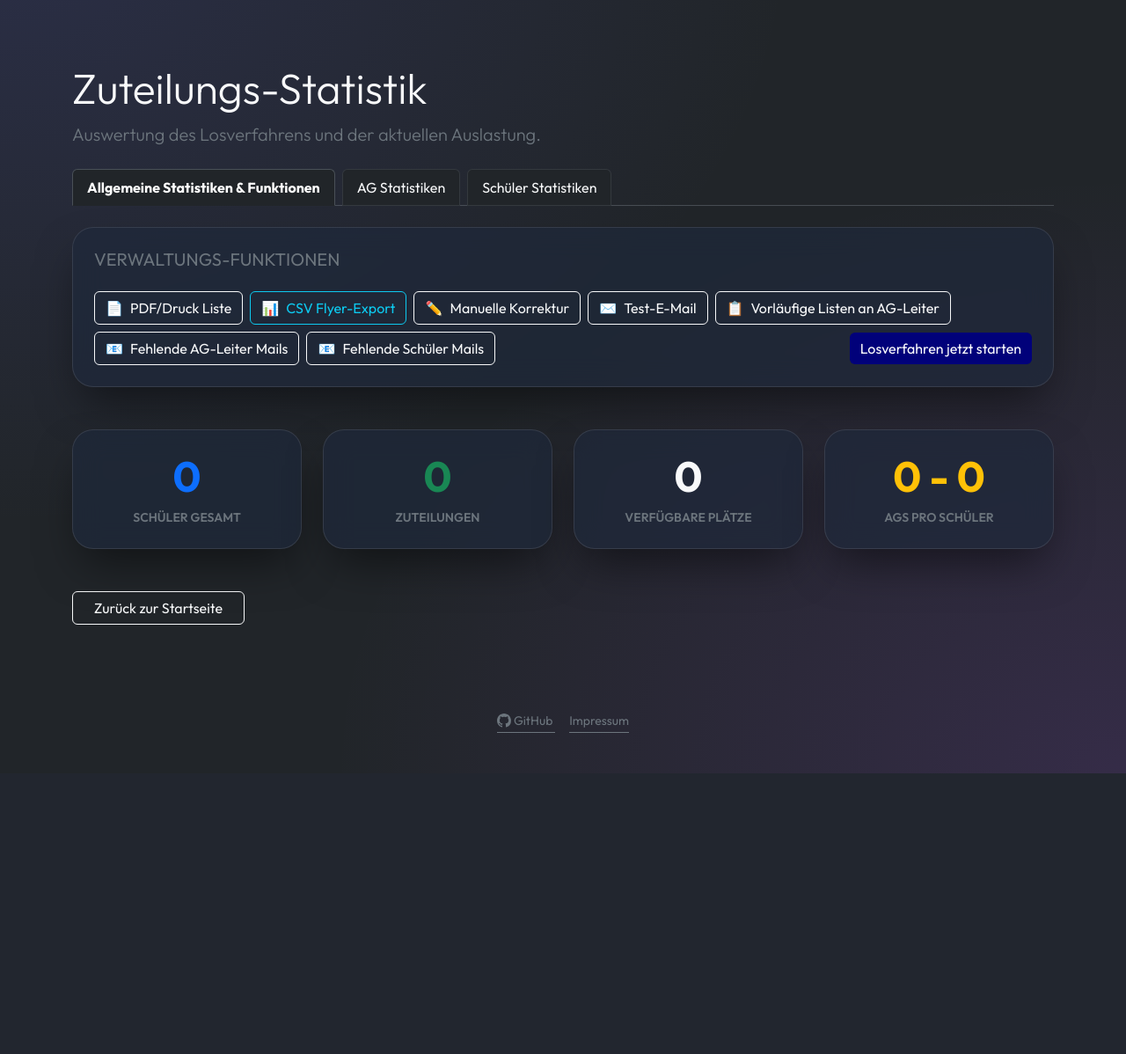
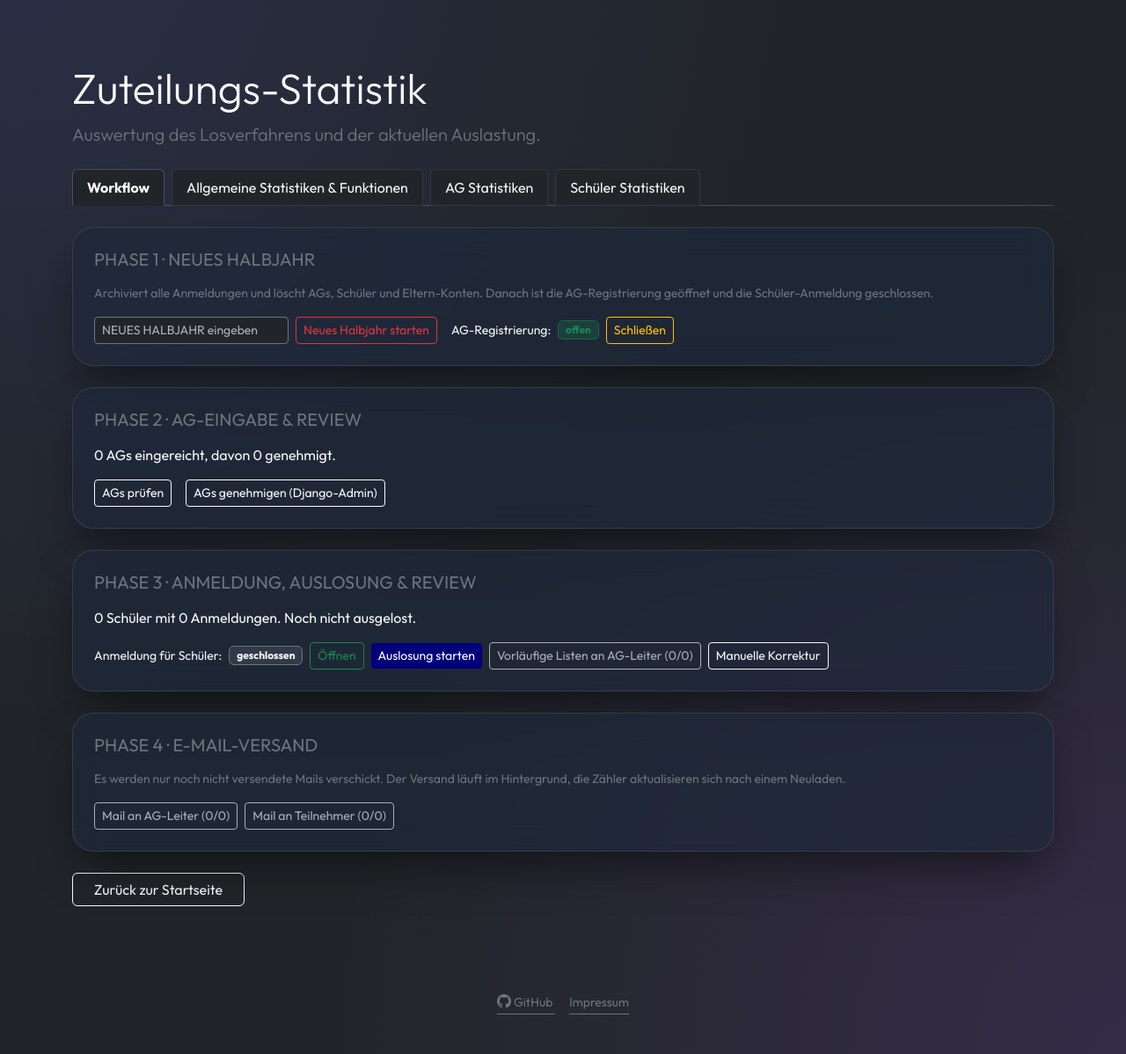
Before and after one commit to ruben-sch/schul-ag-portal-gechingen, a Django app: page /stats/ in a window 1280 px wide. Shown: the part 83-1281 px from the top of the page at 88% size. Before the commit the page ends 962 px from the top, so only its background shows below. Run offline with Django 4.2, Linux system fonts and the light colour scheme; the visitor is signed in with stand-in values (Sample User, id 1); data comes from the database, SQL or seed files in the repository; data that the repository does not hold is empty.

Commit message:
feat: Workflow-Tab im Admin-Bereich (#136)
Neuer Standard-Tab auf /stats/ bildet das Halbjahr in vier Phasen ab:
Semesterwechsel (mit getippter Bestätigung), Schalter für
AG-Registrierung und Anmeldung, Auslosung, vorläufige Leiter-Listen,
manuelle Korrektur und finaler Versand mit Zählern.
Auslosung nur per POST und nur bei geschlossener Anmeldung.

Closes #129


Claude-Session: https://claude.ai/code/session_01PRhNe13YQ9iJXKjnYKSkQb

Co-authored-by: Claude <noreply@anthropic.com>

```diff
--- a/ags/management/commands/next_semester.py
+++ b/ags/management/commands/next_semester.py
@@ -5,6 +5,7 @@ from django.core.management.base import BaseCommand
 from django.contrib.auth.models import User
 from ags.models import AG, SchuelerProfile, Anmeldung, AppConfig, ArchivEintrag
 from django.core import serializers
+from django.conf import settings
 
 class Command(BaseCommand):
     help = 'Archiviert die aktuelle Runde in der Datenbank und setzt das System für das nächste Halbjahr zurück.'
@@ -38,7 +39,7 @@ class Command(BaseCommand):
 
         # 2. JSON-Sicherung (Zusatz-Backup / Log-Ausgabe)
         timestamp = datetime.now().strftime('%Y-%m-%d_%H-%M-%S')
-        archive_dir = 'archives'
+        archive_dir = settings.SEMESTER_BACKUP_DIR
         if not os.path.exists(archive_dir):
             os.makedirs(archive_dir)
 
@@ -65,7 +66,8 @@ class Command(BaseCommand):
         AG.objects.all().delete()
 
         deleted_users, _ = User.objects.filter(is_superuser=False, is_staff=False).delete()
-        AppConfig.objects.all().update(anmeldung_offen=False)
+        # Neue Runde: Anmeldung zu, AG-Registrierung offen, damit Leiter direkt einreichen können.
+        AppConfig.objects.all().update(anmeldung_offen=False, ag_registrierung_offen=True)
 
         self.stdout.write(self.style.SUCCESS(
             f"Datenbank bereinigt. {deleted_users} Benutzer gelöscht. Bereit für die neue Runde!"
--- /dev/null
+++ b/ags/templates/ags/partials/workflow.html
@@ -0,0 +1,72 @@
+{% comment %}Workflow-Tab: ein Halbjahr in vier Phasen. Context aus services.get_workflow_status().{% endcomment %}
+<div class="glass-card p-4 mb-4">
+    <h2 class="h5 text-secondary mb-3 text-uppercase tracking-wide">Phase 1 · Neues Halbjahr</h2>
+    <p class="text-secondary small mb-3">Archiviert alle Anmeldungen und löscht AGs, Schüler und Eltern-Konten. Danach ist die AG-Registrierung geöffnet und die Schüler-Anmeldung geschlossen.</p>
+    <div class="d-flex flex-wrap gap-3 align-items-center">
+        <form method="post" action="{% url 'workflow_next_semester' %}" class="m-0 d-flex flex-wrap gap-2 align-items-center"
+            onsubmit="return confirm('Wirklich ein neues Halbjahr starten? Alle AGs, Schüler und Anmeldungen werden archiviert und gelöscht.')">
+            {% csrf_token %}
+            <input type="text" name="bestaetigung" class="form-control form-control-sm bg-dark text-light border-secondary w-auto"
+                placeholder="NEUES HALBJAHR eingeben" autocomplete="off" required>
+            <button type="submit" class="btn btn-outline-danger btn-sm">Neues Halbjahr starten</button>
+        </form>
+        {% include 'ags/partials/workflow_toggle.html' with name='ag_registrierung_offen' offen=config.ag_registrierung_offen label='AG-Registrierung' %}
+    </div>
+</div>
+
+<div class="glass-card p-4 mb-4">
+    <h2 class="h5 text-secondary mb-3 text-uppercase tracking-wide">Phase 2 · AG-Eingabe & Review</h2>
+    <p class="text-light mb-3">{{ ag_count }} AGs eingereicht, davon {{ ag_approved_count }} genehmigt.</p>
+    <div class="d-flex flex-wrap gap-3 align-items-center">
+        <a href="?tab=ags" class="btn btn-outline-light btn-sm">AGs prüfen</a>
+        <a href="{% url 'admin:ags_ag_changelist' %}" class="btn btn-outline-light btn-sm">AGs genehmigen (Django-Admin)</a>
+    </div>
+</div>
+
+<div class="glass-card p-4 mb-4">
+    <h2 class="h5 text-secondary mb-3 text-uppercase tracking-wide">Phase 3 · Anmeldung, Auslosung & Review</h2>
+    <p class="text-light mb-3">
+        {{ schueler_count }} Schüler mit {{ anmeldung_count }} Anmeldungen.
+        {% if lottery_done %}Auslosung ist erfolgt: {{ zugeteilte_count }} Schüler haben einen Platz.{% else %}Noch nicht ausgelost.{% endif %}
+    </p>
+    <div class="d-flex flex-wrap gap-2 align-items-center">
+        {% include 'ags/partials/workflow_toggle.html' with name='anmeldung_offen' offen=config.anmeldung_offen label='Anmeldung für Schüler' %}
+        <form method="post" action="{% url 'run_lottery_internal' %}" class="m-0">
+            {% csrf_token %}
+            <button type="submit" class="btn btn-brand-primary btn-sm" {% if lottery_blocked %}disabled title="{{ lottery_blocked }}"{% endif %}
+                onclick="return confirm('Losverfahren jetzt starten? Bisherige Zuteilungen werden überschrieben.')">Auslosung starten</button>
+        </form>
+        <form method="post" action="{% url 'send_bulk_emails' %}" class="m-0">
+            {% csrf_token %}
+            <input type="hidden" name="target" value="leader_preview">
+            <button type="submit" class="btn btn-outline-light btn-sm" {% if not lottery_done %}disabled title="Erst auslosen"{% endif %}
+                onclick="return confirm('Vorläufige Teilnehmerlisten an alle AG-Leiter senden? (nur noch nicht versendete)')">
+                Vorläufige Listen an AG-Leiter ({{ preview_sent_count }}/{{ ag_approved_count }})
+            </button>
+        </form>
+        <a href="{% url 'manual_intervention' %}" class="btn btn-outline-light btn-sm">Manuelle Korrektur</a>
+    </div>
+</div>
+
+<div class="glass-card p-4 mb-4">
+    <h2 class="h5 text-secondary mb-3 text-uppercase tracking-wide">Phase 4 · E-Mail-Versand</h2>
+    <p class="text-secondary small mb-3">Es werden nur noch nicht versendete Mails verschickt. Der Versand läuft im Hintergrund, die Zähler aktualisieren sich nach einem Neuladen.</p>
+    <div class="d-flex flex-wrap gap-2 align-items-center">
+        <form method="post" action="{% url 'send_bulk_emails' %}" class="m-0">
+            {% csrf_token %}
+            <input type="hidden" name="target" value="leaders">
+            <button type="submit" class="btn btn-outline-light btn-sm" {% if not lottery_done %}disabled title="Erst auslosen"{% endif %}
+                onclick="return confirm('Finale Teilnehmerlisten an alle AG-Leiter senden?')">
+                Mail an AG-Leiter ({{ leader_sent_count }}/{{ ag_approved_count }})
+            </button>
+        </form>
+        <form method="post" action="{% url 'send_bulk_emails' %}" class="m-0">
+            {% csrf_token %}
+            <input type="hidden" name="target" value="students">
+            <button type="submit" class="btn btn-outline-light btn-sm" {% if not lottery_done %}disabled title="Erst auslosen"{% endif %}
+                onclick="return confirm('Zuteilungen an alle Teilnehmer senden?')">
+                Mail an Teilnehmer ({{ acceptance_sent_count }}/{{ zugeteilte_count }})
+            </button>
+        </form>
+    </div>
+</div>
--- /dev/null
+++ b/ags/templates/ags/partials/workflow_toggle.html
@@ -0,0 +1,13 @@
+<form method="post" action="{% url 'workflow_toggle' %}" class="m-0 d-flex align-items-center gap-2">
+    {% csrf_token %}
+    <input type="hidden" name="name" value="{{ name }}">
+    <input type="hidden" name="offen" value="{% if offen %}0{% else %}1{% endif %}">
+    <span class="text-light small">{{ label }}:</span>
+    {% if offen %}
+    <span class="badge bg-success bg-opacity-25 text-success border border-success border-opacity-50">offen</span>
+    <button type="submit" class="btn btn-outline-warning btn-sm">Schließen</button>
+    {% else %}
+    <span class="badge bg-secondary bg-opacity-25 text-light border border-secondary">geschlossen</span>
+    <button type="submit" class="btn btn-outline-success btn-sm">Öffnen</button>
+    {% endif %}
+</form>
--- a/ags/templates/ags/stats.html
+++ b/ags/templates/ags/stats.html
@@ -10,7 +10,10 @@
 
 <ul class="nav nav-tabs border-secondary border-opacity-50 mb-4">
   <li class="nav-item">
-    <a class="nav-link {% if tab == 'general' %}active bg-brand-primary fw-bold border-brand-primary{% else %}text-light bg-dark border-secondary border-opacity-25{% endif %}" href="?tab=general">Allgemeine Statistiken & Funktionen</a>
+    <a class="nav-link {% if tab == 'workflow' %}active bg-brand-primary fw-bold border-brand-primary{% else %}text-light bg-dark border-secondary border-opacity-25{% endif %}" href="?tab=workflow">Workflow</a>
+  </li>
+  <li class="nav-item">
+    <a class="nav-link ms-2 {% if tab == 'general' %}active bg-brand-primary fw-bold border-brand-primary{% else %}text-light bg-dark border-secondary border-opacity-25{% endif %}" href="?tab=general">Allgemeine Statistiken & Funktionen</a>
   </li>
   <li class="nav-item">
     <a class="nav-link ms-2 {% if tab == 'ags' %}active bg-brand-primary fw-bold border-brand-primary{% else %}text-light bg-dark border-secondary border-opacity-25{% endif %}" href="?tab=ags">AG Statistiken</a>
@@ -20,7 +23,9 @@
   </li>
 </ul>
 
-{% if tab == 'general' %}
+{% if tab == 'workflow' %}
+{% include 'ags/partials/workflow.html' %}
+{% elif tab == 'general' %}
 <div class="glass-card p-4 mb-5">
     <h2 class="h5 text-secondary mb-4 text-uppercase tracking-wide">Verwaltungs-Funktionen</h2>
     <div class="d-flex flex-wrap gap-2 align-items-center">
@@ -40,6 +45,7 @@
 
         <form method="post" action="{% url 'send_bulk_emails' %}" class="m-0 d-inline">
             {% csrf_token %}
+            <input type="hidden" name="tab" value="general">
             <input type="hidden" name="target" value="leader_preview">
             <button type="submit" class="btn btn-outline-light d-flex align-items-center gap-2" onclick="return confirm('Möchtest du allen AG-Leitern die vorläufige Teilnehmerliste zur Prüfung senden? (Es werden nur noch nicht versendete Mails verschickt)')">
                 <span>📋</span> Vorläufige Listen an AG-Leiter
@@ -48,6 +54,7 @@
 
         <form method="post" action="{% url 'send_bulk_emails' %}" class="m-0 d-inline">
             {% csrf_token %}
+            <input type="hidden" name="tab" value="general">
             <input type="hidden" name="target" value="leaders">
             <button type="submit" class="btn btn-outline-light d-flex align-items-center gap-2" onclick="return confirm('Möchtest du allen AG-Leitern ihre Teilnehmerlisten senden? (Es werden nur noch nicht versendete Mails verschickt)')">
                 <span>📧</span> Fehlende AG-Leiter Mails
@@ -56,15 +63,18 @@
 
         <form method="post" action="{% url 'send_bulk_emails' %}" class="m-0 d-inline">
             {% csrf_token %}
+            <input type="hidden" name="tab" value="general">
             <input type="hidden" name="target" value="students">
             <button type="submit" class="btn btn-outline-light d-flex align-items-center gap-2" onclick="return confirm('Möchtest du allen Schülern ihre Zuteilungen senden? (Es werden nur noch nicht versendete Mails verschickt)')">
                 <span>📧</span> Fehlende Schüler Mails
             </button>
         </form>
 
-        <div class="ms-md-auto mt-2 mt-md-0">
-            <a href="/run-lottery-internal/" class="btn btn-brand-primary">Losverfahren jetzt starten</a>
-        </div>
+        <form method="post" action="{% url 'run_lottery_internal' %}" class="ms-md-auto mt-2 mt-md-0">
+            {% csrf_token %}
+            <input type="hidden" name="tab" value="general">
+            <button type="submit" class="btn btn-brand-primary" onclick="return confirm('Losverfahren jetzt starten? Bisherige Zuteilungen werden überschrieben.')">Losverfahren jetzt starten</button>
+        </form>
     </div>
 </div>
 
@@ -117,6 +127,7 @@
                             <div class="d-flex flex-column align-items-end gap-1">
                             <form method="post" action="{% url 'resend_leader_email' %}" class="m-0 d-flex align-items-center gap-2">
                                 {% csrf_token %}
+                                <input type="hidden" name="tab" value="ags">
                                 <input type="hidden" name="ag_id" value="{{ ag.id }}">
                                 <input type="hidden" name="kind" value="preview">
                                 <span class="small text-secondary">Vorläufig:</span>
@@ -130,6 +141,7 @@
                             <form method="post" action="{% url 'resend_leader_email' %}" class="m-0 d-flex align-items-center gap-2">
                                 <span class="small text-secondary">Final:</span>
                                 {% csrf_token %}
+                                <input type="hidden" name="tab" value="ags">
                                 <input type="hidden" name="ag_id" value="{{ ag.id }}">
                                 {% if ag.leader_email_sent %}
                                 <span class="badge bg-success bg-opacity-25 text-success border border-success border-opacity-50" title="Mail an Leiter gesendet"><i class="bi bi-check-circle-fill"></i> Gesendet</span>
--- a/ags/urls.py
+++ b/ags/urls.py
@@ -16,6 +16,8 @@ urlpatterns = [
     path('resend-leader-email/', views.resend_leader_email, name='resend_leader_email'),
     path('send-bulk-emails/', views.send_bulk_emails_view, name='send_bulk_emails'),
     path('run-lottery-internal/', views.run_lottery_view, name='run_lottery_internal'),
+    path('workflow/toggle/', views.workflow_toggle, name='workflow_toggle'),
+    path('workflow/next-semester/', views.workflow_next_semester, name='workflow_next_semester'),
     path('test-email/', views.test_email, name='test_email'),
     path('impressum/', views.impressum, name='impressum'),
 ]
--- a/ags/views.py
+++ b/ags/views.py
@@ -9,6 +9,7 @@ from django.views.generic import TemplateView, CreateView, FormView
 from django.conf import settings
 from datetime import datetime
 from django.http import HttpRequest, HttpResponse
+from django.views.decorators.http import require_POST
 import csv
 from django.db.models import Count, Sum, Min, Max, Q
 from django.contrib.auth.decorators import login_required, user_passes_test
@@ -145,9 +146,11 @@ def dashboard(request):
     })
 
 @user_passes_test(lambda u: u.is_staff)
-def stats_dashboard(request):
-    tab = request.GET.get('tab', 'general')
+def stats_dashboard(request: HttpRequest) -> HttpResponse:
+    tab = request.GET.get('tab', 'workflow')
     stats = services.get_portal_stats() if tab in ['general', 'ags'] else {}
+    if tab == 'workflow':
+        stats = services.get_workflow_status()
 
     # Per Student stats if needed
     search_query = request.GET.get('student_search', '')
@@ -165,11 +168,53 @@ def stats_dashboard(request):
         'tab': tab
     })
 
+DASHBOARD_TABS = ('workflow', 'general', 'ags', 'students')
+
+
+def _zurueck_zum_dashboard(request: HttpRequest) -> HttpResponse:
+    """Leitet nach einer Aktion in den Dashboard-Tab zurück, aus dem das Formular kam."""
+    tab = request.POST.get('tab')
+    if tab not in DASHBOARD_TABS:
+        tab = 'workflow'
+    return redirect(f"{reverse('stats_dashboard')}?tab={tab}")
+
+
+@require_POST
 @user_passes_test(lambda u: u.is_staff)
-def run_lottery_view(request):
-    run_lottery()
-    messages.success(request, "Das Losverfahren wurde erfolgreich durchgeführt.")
-    return redirect('stats_dashboard')
+def run_lottery_view(request: HttpRequest) -> HttpResponse:
+    blocked = services.lottery_blocked_reason()
+    if blocked:
+        messages.error(request, blocked)
+    else:
+        run_lottery()
+        messages.success(request, "Das Losverfahren wurde erfolgreich durchgeführt.")
+    return _zurueck_zum_dashboard(request)
+
+
+@require_POST
+@user_passes_test(lambda u: u.is_staff)
+def workflow_toggle(request: HttpRequest) -> HttpResponse:
+    name = request.POST.get('name')
+    offen = request.POST.get('offen') == '1'
+    try:
+        services.set_workflow_schalter(name, offen)
+    except ValueError:
+        messages.error(request, "Unbekannte Einstellung.")
+    else:
+        label = 'AG-Registrierung' if name == 'ag_registrierung_offen' else 'Anmeldung'
+        messages.success(request, f"{label} ist jetzt {'geöffnet' if offen else 'geschlossen'}.")
+    return _zurueck_zum_dashboard(request)
+
+
+@require_POST
+@user_passes_test(lambda u: u.is_staff)
+def workflow_next_semester(request: HttpRequest) -> HttpResponse:
+    if request.POST.get('bestaetigung') != 'NEUES HALBJAHR':
+        messages.error(request, "Bitte zur Bestätigung NEUES HALBJAHR eingeben.")
+        return _zurueck_zum_dashboard(request)
+    services.start_new_semester()
+    messages.success(request, "Das Halbjahr wurde archiviert und das System für die neue Runde zurückgesetzt.")
+    return _zurueck_zum_dashboard(request)
 
 @user_passes_test(lambda u: u.is_staff)
 def manual_intervention(request: HttpRequest) -> HttpResponse:
@@ -277,7 +322,7 @@ def resend_leader_email(request: HttpRequest) -> HttpResponse:
             logger.error(f"Unerwarteter Fehler beim AG-Leiter E-Mail-Nachversand: {e}", exc_info=True)
             messages.error(request, "Ein Fehler ist aufgetreten.")
 
-    return redirect('stats_dashboard')
+    return _zurueck_zum_dashboard(request)
 
 @user_passes_test(lambda u: u.is_staff)
 def stats_export(request):
@@ -407,4 +452,4 @@ def send_bulk_emails_view(request: HttpRequest) -> HttpResponse:
         else:
             messages.error(request, "Ungültiges Zielfeld für den E-Mail-Versand.")
 
-    return redirect(reverse('stats_dashboard') + '?tab=general')
+    return _zurueck_zum_dashboard(request)
--- a/config/settings.py
+++ b/config/settings.py
@@ -140,6 +140,8 @@ DEFAULT_FROM_EMAIL = env("DEFAULT_FROM_EMAIL")
 EMAIL_TIMEOUT = env.int("EMAIL_TIMEOUT", default=20)
 # Grundwartezeit in Sekunden zwischen Versuchen bei vorübergehenden Versandfehlern (verdoppelt sich je Versuch).
 EMAIL_RETRY_DELAY = env.float("EMAIL_RETRY_DELAY", default=5)
+# Ablage der JSON-Sicherung beim Halbjahreswechsel (next_semester).
+SEMESTER_BACKUP_DIR = env("SEMESTER_BACKUP_DIR", default=str(BASE_DIR / "archives"))
 
 # Erinnerungsmail an Teilnehmer: so viele Tage vor dem AG-Termin, frühestens ab dieser Uhrzeit (Stunde, lokal).
 REMINDER_DAYS_BEFORE = env.int("REMINDER_DAYS_BEFORE", default=2)
```
Also changed, not shown: ags/admin.py (+6 -1 lines), ags/services.py (+63 -0 lines), ags/tests/test_workflow.py (added, +106 -0 lines).
